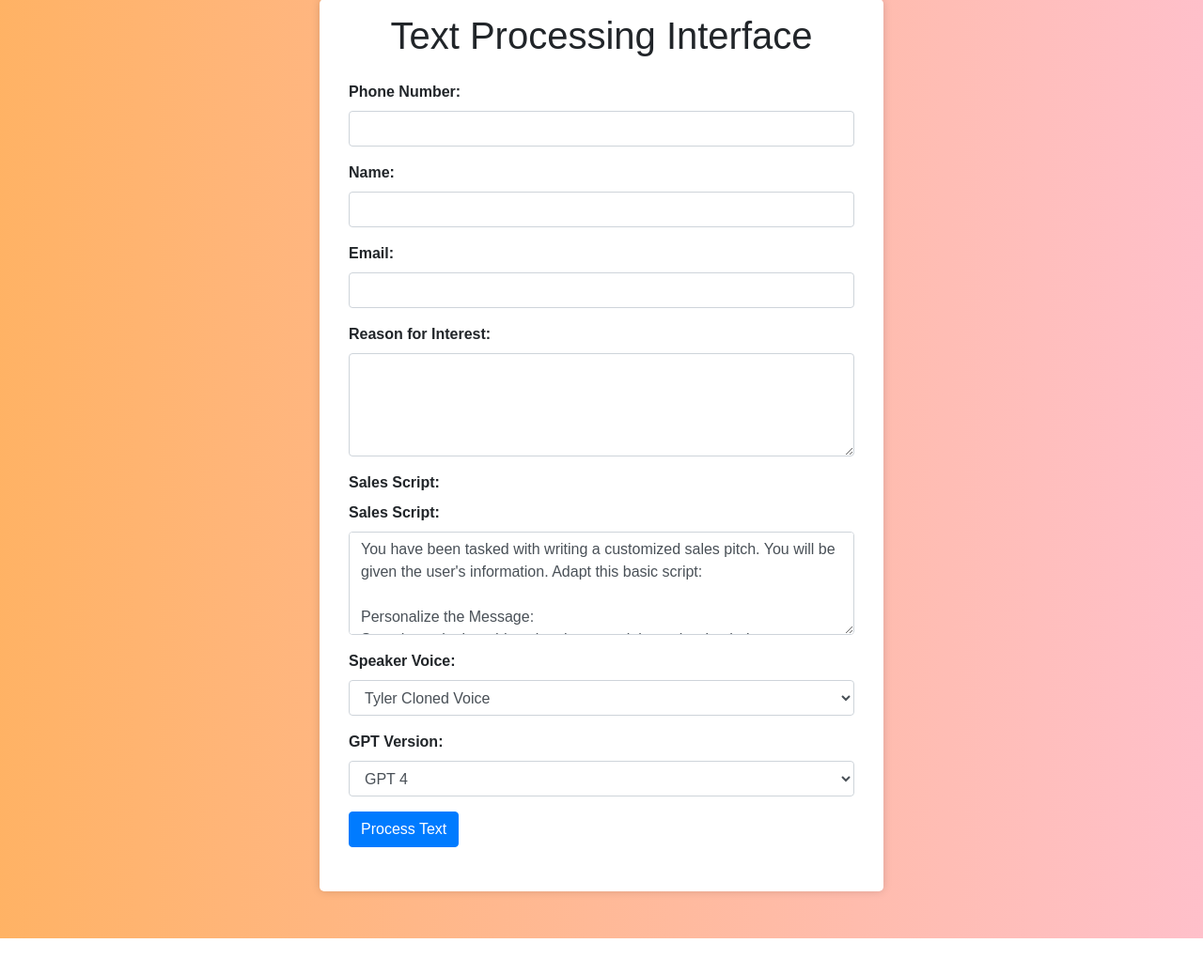
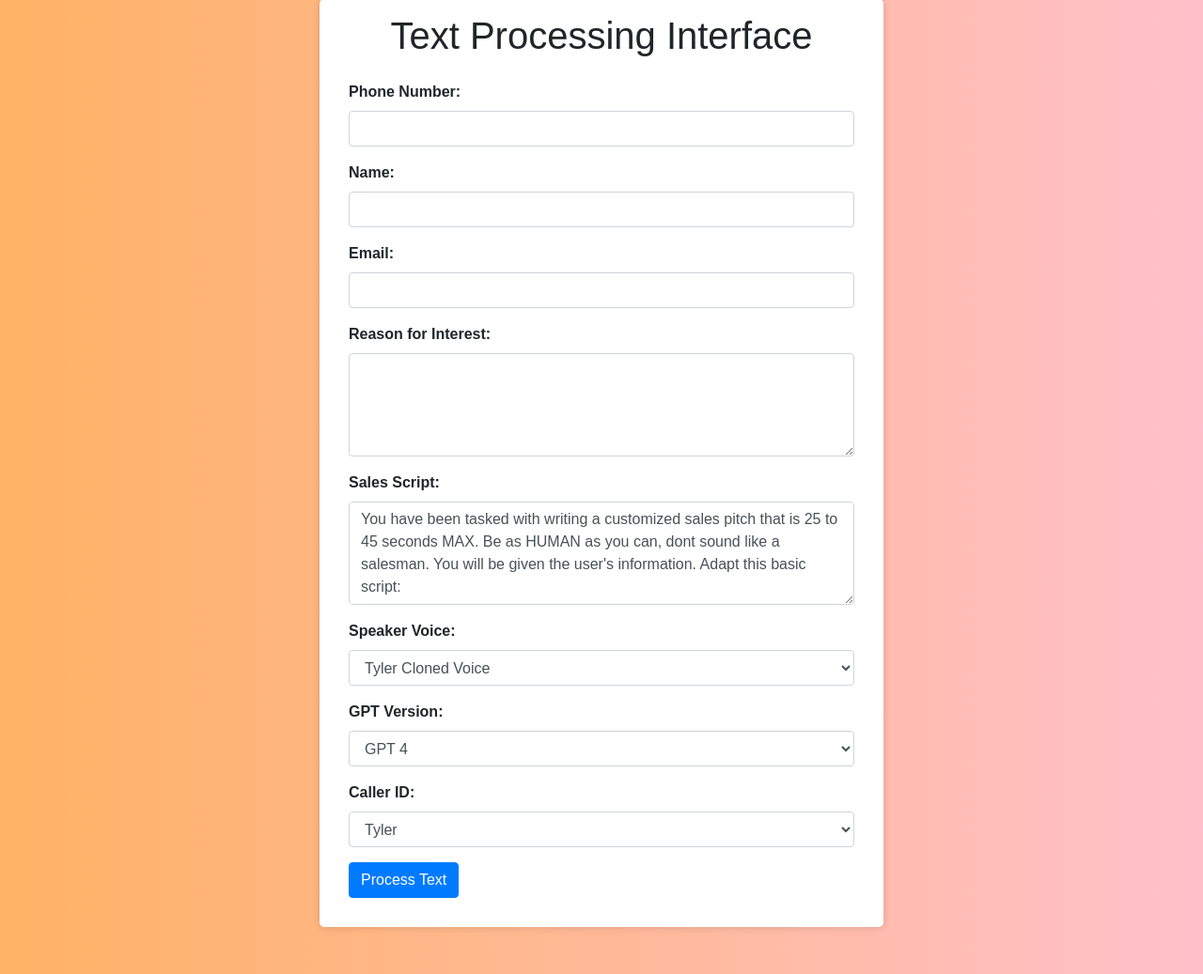
Before and after one commit to tmansmann0/PhoneLeadResponseAutomator, a Flask app: page / in a window 1280 px wide. Shown: the part 51-1088 px from the top of the page at 94% size. Before the commit the page ends 1050 px from the top, so only its background shows below. Run offline with Flask 3, Linux system fonts and the light colour scheme; some libraries are stand-ins or nearby versions.

Commit message:
Update index.html

```diff
--- a/templates/index.html
+++ b/templates/index.html
@@ -56,16 +56,14 @@
             <!-- Sales Script Box -->
             <div class="form-group">
                 <label for="sales_script">Sales Script:</label>
-<div class="form-group">
-    <label for="sales_script">Sales Script:</label>
     <textarea id="sales_script" name="sales_script" rows="4" class="form-control">
-You have been tasked with writing a customized sales pitch. You will be given the user's information. Adapt this basic script:
+You have been tasked with writing a customized sales pitch that is 25 to 45 seconds MAX. Be as HUMAN as you can, dont sound like a salesman. You will be given the user's information. Adapt this basic script:
 
 Personalize the Message:
 Start the script by addressing the potential member by their name.
 Directly reference their stated reason for interest to make the call feel tailored and relevant.
 
-Information to Personalize the Script:
+Information to Personalize the Script based on their interests:
 Location: Serenite is in the Pocono Mountains, Pennsylvania, ideal for those seeking a nature retreat or mountain adventure.
 Target Audience: Suitable for families, retirees, and anyone looking for a luxury escape or mountain home.
 Membership Benefits: Mention the one-time enrollment fee starting around $65K, which includes access to private residences, amenities, and concierge service.
@@ -73,7 +71,7 @@ Unique Features: Highlight the combination of luxury amenities and home comforts
 Community Aspect: Stress the family-friendly atmosphere and the growing community of satisfied members.
 
 Closing the Call:
-Encourage them to take the next step to join the Serenite community, highlighting how it aligns with their interests and needs.
+Thank them by name and tell them to call you back at this number if you get the chance, then end your completion without adding any extra things that might make you seem like a robot
     </textarea>
             </div>
             <!-- Speaker Voice Dropdown -->
@@ -93,8 +91,43 @@ Encourage them to take the next step to join the Serenite community, highlightin
                     <option value="gpt-3.5-turbo">GPT 3.5 Turbo</option>
                 </select>
             </div>
+            <div class="form-group">
+                <label for="caller_id">Caller ID:</label>
+                <select id="caller_id" name="caller_id" class="form-control" onchange="togglePhoneNumberInput()">
+                    <option value="4849831138">Tyler</option>
+                    <option value="8148261207">No Caller ID</option>
+                    <option value="other">Enter Phone Number</option>
+                </select>
+                <input type="text" id="phone_input" name="phone_input" class="form-control" style="display:none;" placeholder="Enter phone number (format: xxxxxxxxxx)">
+            </div>
             <input type="submit" value="Process Text" class="btn btn-primary">
         </form>
     </div>
 </body>
+<script>
+function togglePhoneNumberInput() {
+    var callerIdSelect = document.getElementById('caller_id');
+    var phoneInput = document.getElementById('phone_input');
+    if (callerIdSelect.value === 'other') {
+        phoneInput.style.display = 'block';
+    } else {
+        phoneInput.style.display = 'none';
+    }
+}
+
+function validatePhoneNumber() {
+    var phoneInput = document.getElementById('phone_input');
+    var phoneNumber = phoneInput.value;
+    var regex = /^[0-9]{10}$/;
+    return regex.test(phoneNumber);
+}
+
+// Optional: Call this function on form submission to validate phone number
+function onFormSubmit() {
+    if (document.getElementById('caller_id').value === 'other') {
+        return validatePhoneNumber();
+    }
+    return true;
+}
+</script>
 </html>
```
